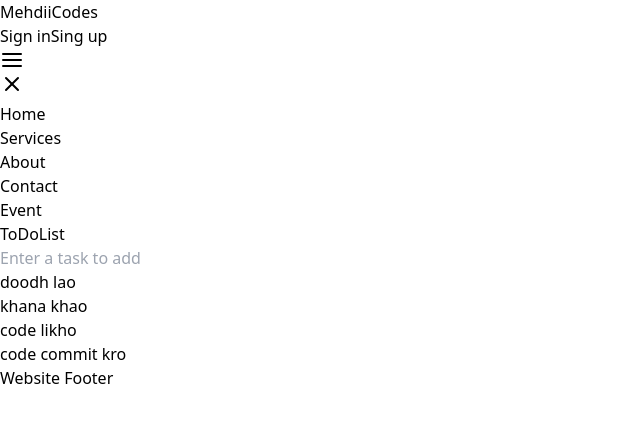
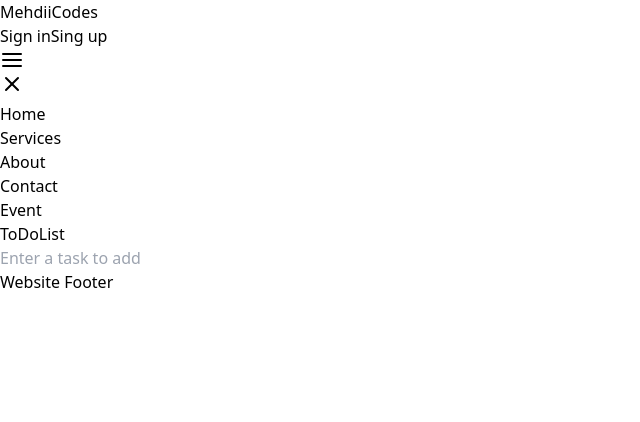
Before and after one commit to MehdiiCodes/section_2, a Next.js app in the folder frontend/: page /todolist in a window 1280 px wide. Shown: the top 422 px of the page, without its empty margins (0-640 px from the left). Built offline with nearby package versions, Linux system fonts and the light colour scheme.

Commit message:
TaskList

```diff
--- a/frontend/src/app/todolist/page.jsx
+++ b/frontend/src/app/todolist/page.jsx
@@ -6,22 +6,25 @@ const TodoList = () => {
     // let count = 0;
     // const [count, setCount] = useState(0);
     const [taskList, setTaskList] = useState([
-        { text: 'doodh lao', completed: false },
-        { text: 'khana khao', completed: false },
-        { text: 'code likho', completed: false },
-        { text: 'code commit kro', completed: false },
+        // { text: 'doodh lao', completed: false },
+        // { text: 'khana khao', completed: false },
+        // { text: 'code likho', completed: false },
+        // { text: 'code commit kro', completed: false },
     ]);
 
     const addNewTask = (e) => {
         if (e.code === 'Enter') {
             console.log(e.target.value);
 
+            const newTask = { text: e.target.value, completed: false };
+            setTaskList( [ newTask, ...taskList ] )
+
             e.target.value = '';
         }
     }
 
   return (
-    <div className='bg-gray-300 h-screen pt-10'>
+    <div className='bg-gray-300 min-h-screen pt-10'>
         <h1 className='text-center font-bold text-4xl my-5'>ToDoList</h1>
         <div className='container mx-auto shadow rounded-lg bg-white'>
 
@@ -40,9 +43,13 @@ const TodoList = () => {
             <div className='p-5'>
 
                 {
-                    taskList.map((task) => {
-                        return <div className='border p-3 rounded mb-4 shadow-lg'>
+                    taskList.map((task, index) => {
+                        return <div key={index} className='border p-3 rounded mb-4 shadow-lg'>
                             <p className='text-xl'>{task.text}</p>
+                            <div className='flex gap-3 mt-4'>
+                                <button className='bg-red-500 rounded-full text-white px-3 py-1'>Delete</button>
+                                <button className='bg-blue-500 rounded-full text-white px-3 py-1'>Complete</button>
+                            </div>
                         </div>
                     })
                 }
```
